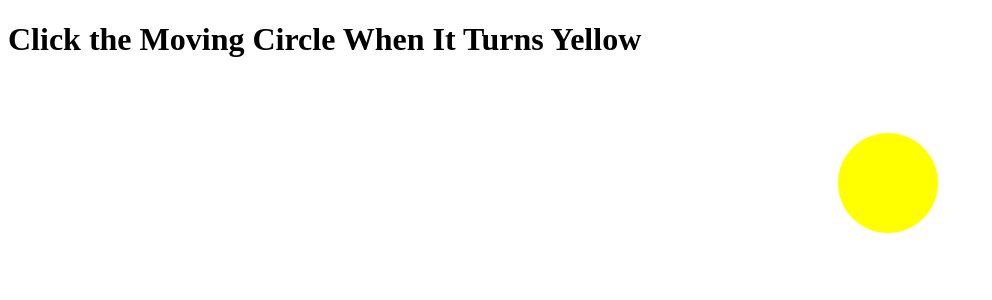
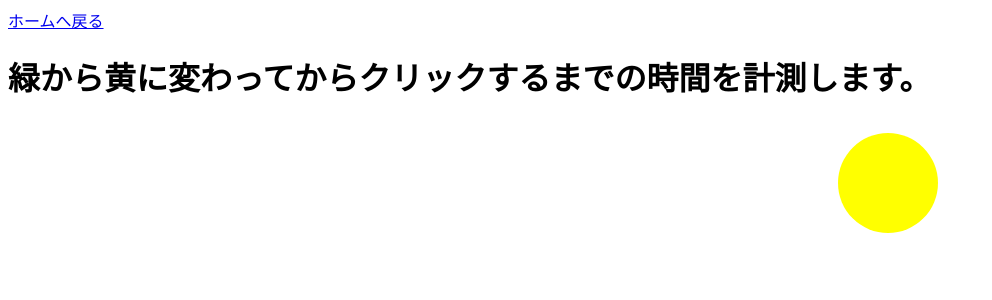
Before and after one commit to MiKami12345/dasc, a Flask app: page /reflexes in a window 1280 px wide. Shown: the top 300 px of the page, without its empty margins (0-992 px from the left). Run offline with Flask 3, Linux system fonts and the light colour scheme.

Commit message:
fixed: 日本語対応

```diff
--- a/templates/reflexes/index.html
+++ b/templates/reflexes/index.html
@@ -1,8 +1,8 @@
 <!DOCTYPE html>
-<html lang="en">
+<html lang="ja">
 <head>
     <meta charset="UTF-8">
-    <title>Reaction Time and Visual Acuity Test</title>
+    <title>反射神経</title>
     <style>
         /* スタイルシートの設定 */
         #circle {
@@ -14,10 +14,24 @@
             cursor: pointer;
             transition: left 2s ease-in-out, top 2s ease-in-out; /* アニメーションの設定 */
         }
+        /* 戻るボタンのスタイル */
+        #backButton {
+            position: absolute;
+            top: 100px;
+            left: 10px;
+            padding: 8px 16px;
+            background-color: #ccc;
+            border: none;
+            cursor: pointer;
+        }
     </style>
 </head>
 <body>
-    <h1>Click the Moving Circle When It Turns Yellow</h1>
+
+    <!-- <button id="backButton" onclick="{{ url_for('home') }}">戻る</button> -->
+    <a href="{{ url_for('home') }}">ホームへ戻る</a>
+
+    <h1>緑から黄に変わってからクリックするまでの時間を計測します。</h1>
     <div id="circle"></div> <!-- 円の要素 -->
 
     <script>
@@ -63,17 +77,25 @@
                 endTime = new Date().getTime();
                 var reactionTime = endTime - startTime; // リアクションタイムを計算
                 reactionTimes.push(reactionTime); // リアクションタイムを保存
-                alert('Your reaction time: ' + reactionTime + ' milliseconds'); // リアクションタイムを表示
-
+                alert('反射時間: ' + reactionTime + ' milliseconds'); // リアクションタイムを表示
                 if (reactionTimes.length < 5) { // 5回未満の場合
                     circle.style.backgroundColor = colors[0]; // 再び緑に変更
                 } else { // 5回以上の場合
                     var sum = reactionTimes.reduce((a, b) => a + b, 0); // リアクションタイムの合計を計算
                     var averageReactionTime = sum / reactionTimes.length; // 平均リアクションタイムを計算
+                    var evaluation = '';
 
-                    alert('Average reaction time: ' + averageReactionTime.toFixed(2) + ' milliseconds'); // 平均リアクションタイムを表示
+                    if (averageReactionTime < 250 && reactionTimes.length === 5) {
+                        evaluation = '運転に全く問題ありません。';
+                    } else if (averageReactionTime >= 250 && averageReactionTime < 350 && reactionTimes.length <= 6) {
+                        evaluation = '気を引き締めて運転しましょう。';
+                    } else {
+                        evaluation = '運転は控えた方が良いかもしれません。';
+                    }
 
-                    if (confirm('Do you want to retry?')) { // リトライの確認
+                    alert('平均反射時間: ' + averageReactionTime.toFixed(2) + ' milliseconds\n評価: ' + evaluation);
+
+                    if (confirm('もう一度やりますか?')) { // リトライの確認
                         reactionTimes = []; // リアクションタイムをリセット
                         startTimer(); // タイマーを再起動
                     } else {
@@ -81,7 +103,7 @@
                     }
                 }
             } else { // 円が黄色ではない場合
-                alert('You clicked while the circle is green. Please click when the circle turns yellow.'); // エラーメッセージを表示
+                alert('黄色に変わった時にクリックしてください。'); // エラーメッセージを表示
             }
         };
 
```
